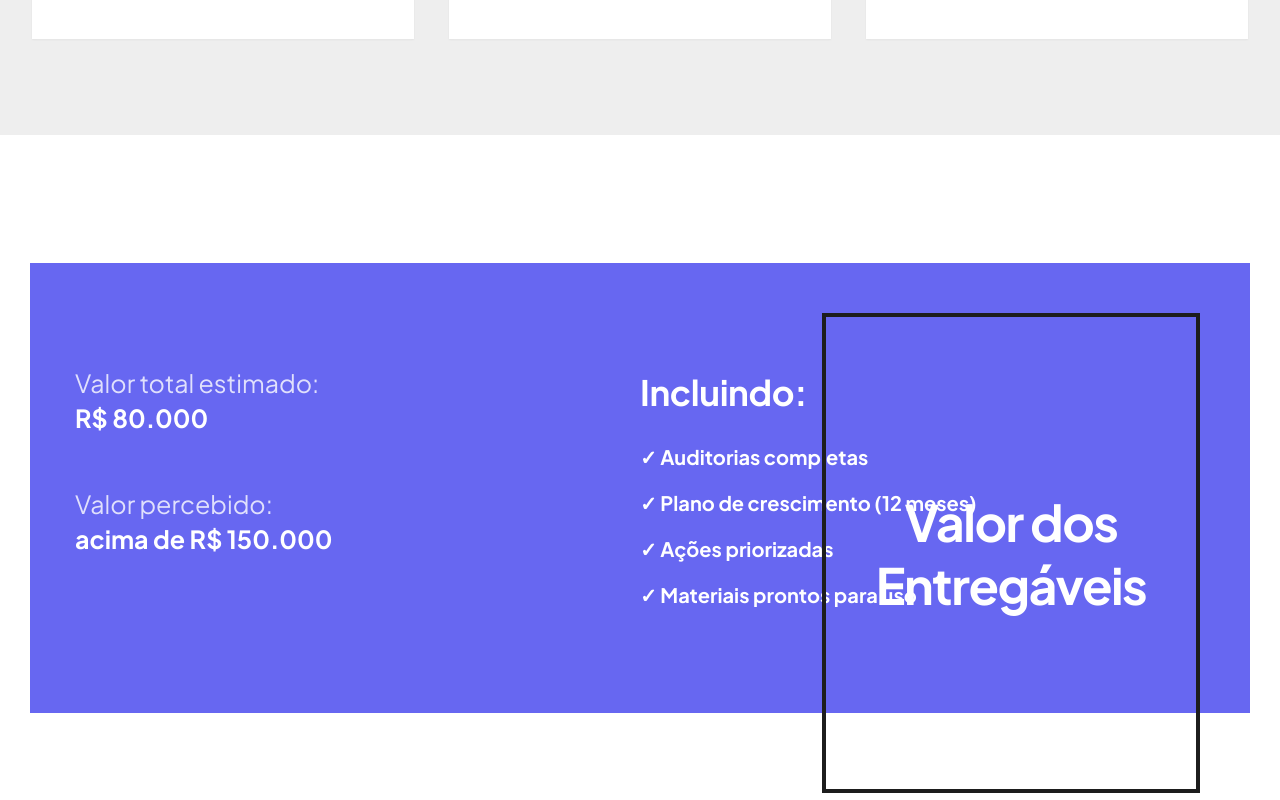
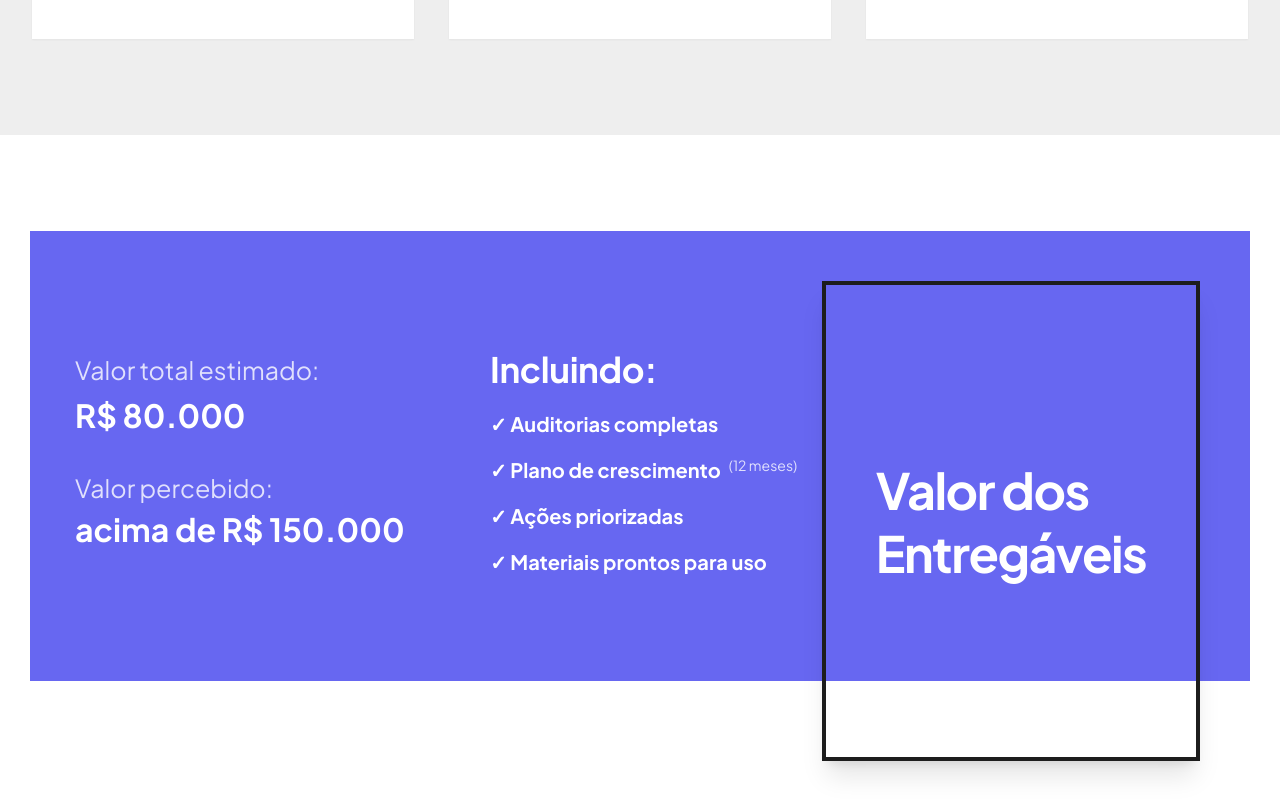
Before and after one commit to Tehkne-Solutions/meme-servicos, a Next.js app: page / in a window 1280 px wide. Shown: the part 2720-3520 px from the top of the page. Built offline with nearby package versions, Linux system fonts and the light colour scheme.

Commit message:
fix: restaura Deliverables para versao 79735c6; titulo Diferenciais alinhado a esquerda text-[48px] lg:text-[62px]

```diff
--- a/components/Deliverables.tsx
+++ b/components/Deliverables.tsx
@@ -1,55 +1,56 @@
 "use client";
 
 import React from "react";
-import { FadeIn } from "./MotionWrapper";
 
 const Deliverables = () => {
   return (
-    <section className="relative w-full py-32 bg-white flex justify-center font-['Plus_Jakarta_Sans']">
-      {/* Container fixo 1220px */}
-      <div className="relative w-[1220px] h-[530px]">
+    <section className="w-full bg-white py-24 font-['Plus_Jakarta_Sans']">
+      <div className="mx-auto max-w-[1220px] px-4 md:px-0">
+        {/* Container Principal (Rectangle 12352) */}
+        <div className="relative flex h-auto min-h-[450px] w-full flex-col items-start bg-[#6767F1] p-8 md:flex-row md:p-0">
+          {/* Valor Total Estimado */}
+          <div className="mb-8 space-y-1 md:absolute md:left-[45px] md:top-[122px] md:mb-0">
+            <p className="text-[25px] font-normal leading-[34px] text-white opacity-80">
+              Valor total estimado:
+            </p>
+            <h3 className="text-[32px] font-bold text-white">R$ 80.000</h3>
+          </div>
 
-        {/* Bloco Roxo (Rectangle 12352) */}
-        <div className="absolute w-[1220px] h-[450px] bg-[#6767F1] left-0 top-0 z-10 flex items-center px-[45px]">
-          <div className="grid grid-cols-2 w-full">
+          {/* Seção Incluindo (Centro) */}
+          <div className="mb-8 max-w-[378px] md:absolute md:left-[460px] md:top-[122px] md:mb-0">
+            <h4 className="mb-6 text-[35px] font-bold leading-[32px] tracking-[-0.01em] text-white">
+              Incluindo:
+            </h4>
+            <ul className="list-none space-y-4 text-[20px] font-bold text-white">
+              <li className="flex items-start gap-2">✓ Auditorias completas</li>
+              <li className="flex items-start gap-2">
+                ✓ Plano de crescimento{" "}
+                <span className="text-[14px] font-normal opacity-80">(12 meses)</span>
+              </li>
+              <li className="flex items-start gap-2">✓ Ações priorizadas</li>
+              <li className="flex items-start gap-2">✓ Materiais prontos para uso</li>
+            </ul>
+          </div>
 
-            <FadeIn delay={0.2}>
-              <div className="space-y-[50px]">
-                <div className="text-white">
-                  <p className="text-[25px] leading-[34px] opacity-80">Valor total estimado:</p>
-                  <p className="text-[25px] font-bold">R$ 80.000</p>
-                </div>
-                <div className="text-white">
-                  <p className="text-[25px] leading-[34px] opacity-80">Valor percebido:</p>
-                  <p className="text-[25px] font-bold">acima de R$ 150.000</p>
-                </div>
-              </div>
-            </FadeIn>
+          {/* Valor Percebido */}
+          <div className="md:absolute md:left-[45px] md:top-[240px]">
+            <p className="text-[25px] font-normal leading-[34px] text-white opacity-80">
+              Valor percebido:
+            </p>
+            <h3 className="text-[32px] font-bold text-white">acima de R$ 150.000</h3>
+          </div>
 
-            <FadeIn delay={0.4}>
-              <div className="text-white">
-                <h4 className="text-[35px] font-bold mb-6 tracking-[-0.01em]">Incluindo:</h4>
-                <ul className="space-y-4 text-[20px] font-bold list-none">
-                  <li>✓ Auditorias completas</li>
-                  <li>✓ Plano de crescimento (12 meses)</li>
-                  <li>✓ Ações priorizadas</li>
-                  <li>✓ Materiais prontos para uso</li>
-                </ul>
-              </div>
-            </FadeIn>
-
+          {/* A CAIXA BRANCA (Rectangle 12354) */}
+          <div className="z-10 flex h-[480px] w-full items-center justify-center border-[4px] border-[#1D1D1D] bg-transparent p-8 shadow-xl md:absolute md:left-[792px] md:top-[50px] md:w-[378px]">
+            <h2 className="text-left text-[50px] font-bold leading-[63px] tracking-[-0.03em] text-white">
+              Valor dos
+              <br />
+              Entregáveis
+            </h2>
           </div>
         </div>
-
-        {/* Borda Preta (Rectangle 12354) — pixel-perfect do Figma */}
-        <FadeIn delay={0.6} direction="left">
-          <div className="absolute w-[378px] h-[480px] left-[792px] top-[50px] border-[4px] border-[#1D1D1D] z-20 flex items-center justify-center">
-            <h2 className="text-white text-[50px] font-bold leading-[63px] tracking-[-0.03em] text-center">
-              Valor dos<br />Entregáveis
-            </h2>
-          </div>
-        </FadeIn>
-
+        {/* Compensação do overflow para o layout da página */}
+        <div className="hidden h-[100px] md:block" />
       </div>
     </section>
   );
--- a/components/DiferenciaisSection.tsx
+++ b/components/DiferenciaisSection.tsx
@@ -17,7 +17,7 @@ export default function DiferenciaisSection() {
     <section className="w-full py-24 bg-white font-sans">
       <div className="mx-auto max-w-[1320px] px-8">
         <FadeIn delay={0.2}>
-          <h2 className="text-[48px] font-bold text-[#1A1A1A] mb-20 text-center">
+          <h2 className="mb-12 font-sans text-[48px] font-bold leading-[1.1] text-[#1A1A1A] lg:text-[62px]">
             Diferenciais Meme Digital
           </h2>
         </FadeIn>
```
